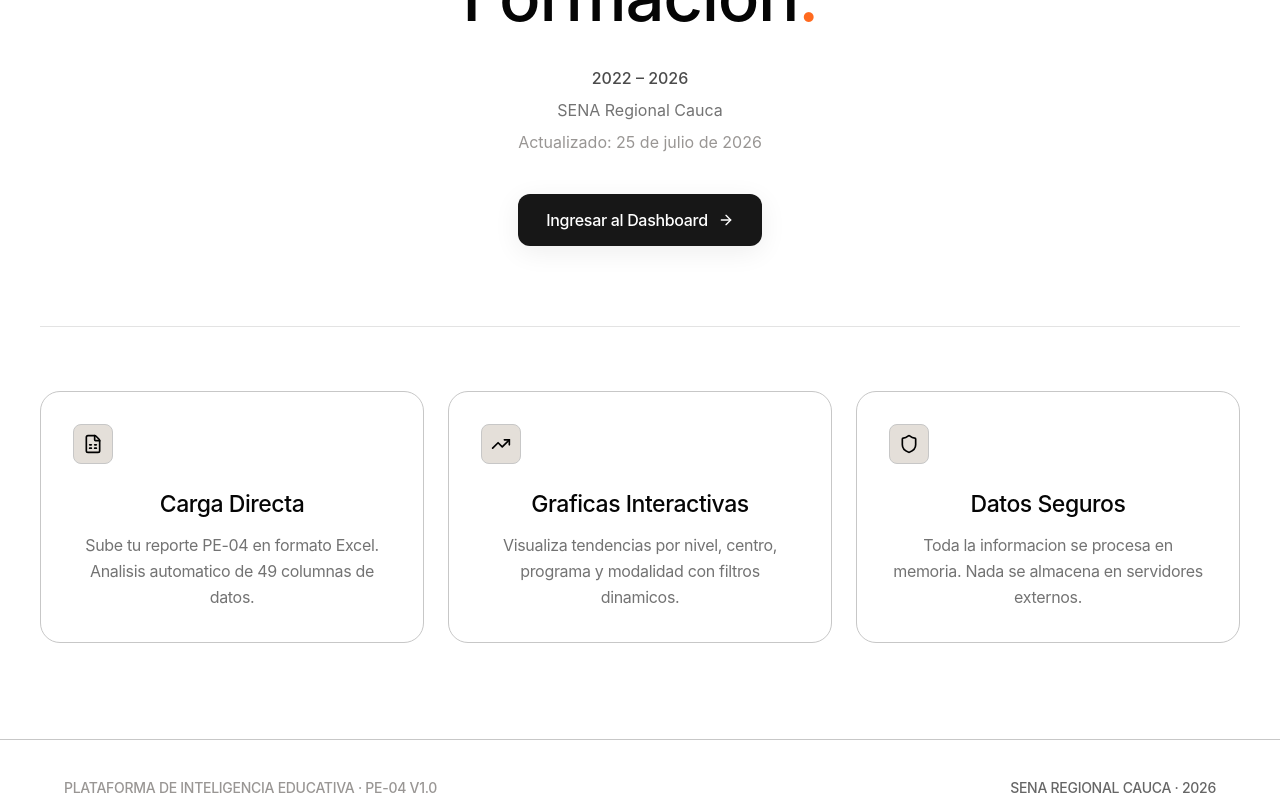
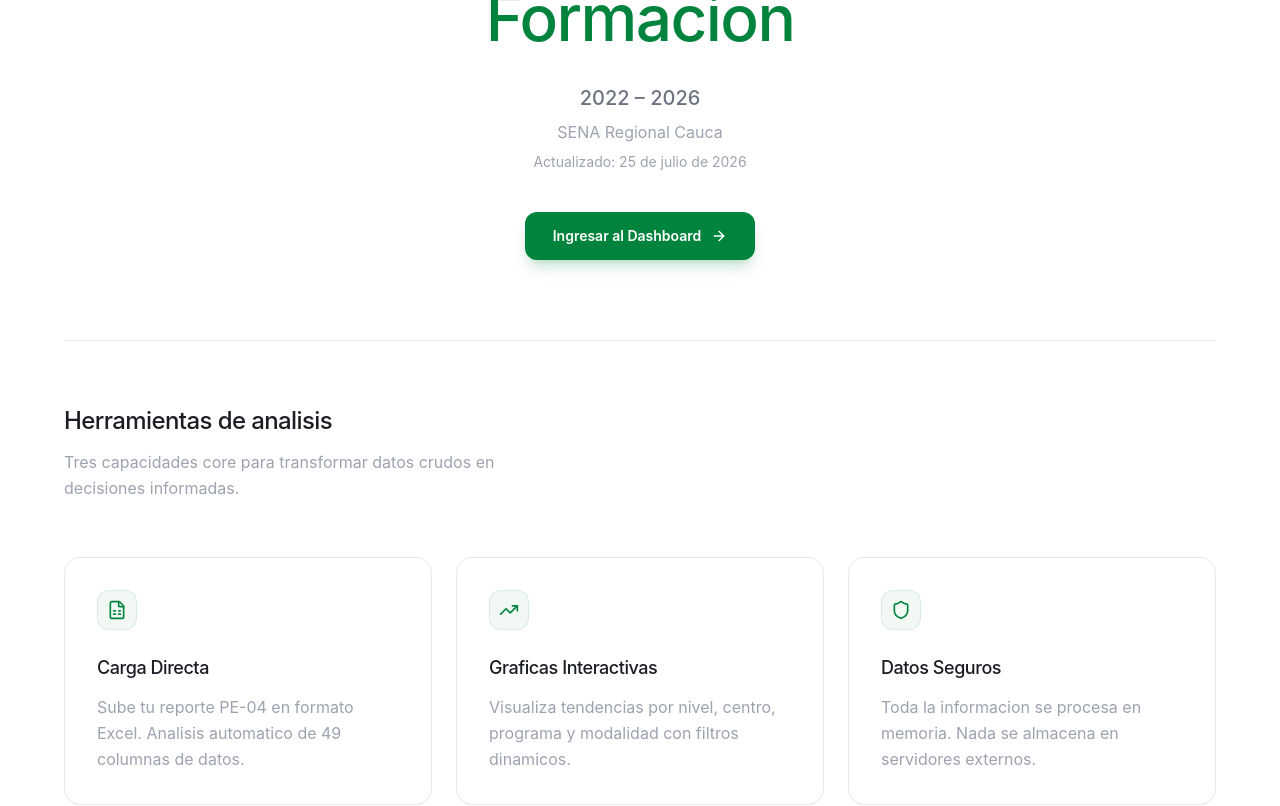
Before and after one commit to Andrestrujillow/PROYECTO-P0-4-SENA, a React (Vite) app in the folder client/: page / in a window 1280 px wide. Shown: the part 260-1066 px from the top of the page. Built offline with nearby package versions, Linux system fonts and the light colour scheme.

Commit message:
fix(landing): align colors with dashboard palette

```diff
--- a/client/src/pages/Inicio/WelcomePage.tsx
+++ b/client/src/pages/Inicio/WelcomePage.tsx
@@ -29,31 +29,31 @@
   const year = new Date().getFullYear();
 
   return (
-    <div className="min-h-dvh flex flex-col bg-white">
-      {/* ── Hero + Features unified flow ── */}
-      <section className="flex flex-col items-center px-6 py-16 lg:py-24 text-center">
+    <div className="min-h-dvh flex flex-col bg-surface">
+      {/* ── Hero ── */}
+      <section className="flex flex-col items-center px-6 pt-20 pb-16 lg:pt-28 lg:pb-20 text-center">
         <div className="w-full max-w-3xl mx-auto">
           {/* Badge */}
-          <p className="editorial-caption mb-8">
+          <p className="inline-flex items-center gap-2 px-4 py-1.5 rounded-full bg-sena-green-50 border border-sena-green-100 text-xs font-semibold tracking-wide uppercase text-sena-green mb-8">
             Servicio Nacional de Aprendizaje
           </p>
 
           {/* Headline */}
-          <h1 className="editorial-display leading-[1.08] mb-8">
+          <h1 className="text-[clamp(36px,8vw,64px)] font-medium leading-[1.08] tracking-tight text-text-primary mb-8">
             Reporte Ofertas de
             <br />
-            Formacion<span className="text-editorial-ember">.</span>
+            <span className="text-sena-green">Formacion</span>
           </h1>
 
           {/* Subtitle */}
           <div className="flex flex-col items-center gap-2 mb-10">
-            <span className="text-editorial-subheading font-medium text-editorial-iron">
+            <span className="text-xl font-medium text-text-secondary">
               {year - 4} &ndash; {year}
             </span>
-            <span className="text-editorial-body text-editorial-slate">
+            <span className="text-base text-text-muted">
               SENA Regional Cauca
             </span>
-            <span className="text-editorial-caption text-editorial-stone">
+            <span className="text-sm text-text-muted">
               Actualizado:{" "}
               {new Date().toLocaleDateString("es-CO", {
                 year: "numeric",
@@ -66,43 +66,55 @@
           {/* CTA */}
           <button
             onClick={() => navigate("/dashboard")}
-            className="editorial-btn-primary"
+            className="inline-flex items-center gap-2.5 px-7 py-3.5 rounded-xl bg-sena-green text-white font-semibold text-sm shadow-lg shadow-sena-green/20 hover:bg-sena-green-hover hover:-translate-y-0.5 hover:shadow-xl transition-all duration-200"
           >
             Ingresar al Dashboard
             <ArrowRight className="w-4 h-4" />
           </button>
         </div>
+      </section>
 
-        {/* ── Divider ── */}
-        <div className="w-full max-w-[1200px] mx-auto mt-20 mb-16">
-          <div className="h-px bg-editorial-fog/50" />
+      {/* ── Features ── */}
+      <section className="w-full max-w-[1200px] mx-auto px-6 pb-20 lg:pb-28">
+        <div className="h-px bg-border mb-16" />
+
+        <div className="max-w-lg mb-14">
+          <h2 className="text-2xl font-medium tracking-tight text-text-primary mb-3">
+            Herramientas de analisis
+          </h2>
+          <p className="text-base text-text-muted leading-relaxed">
+            Tres capacidades core para transformar datos crudos en decisiones
+            informadas.
+          </p>
         </div>
 
-        {/* ── Features ── */}
-        <div className="w-full max-w-[1200px] mx-auto">
         <div className="grid grid-cols-1 md:grid-cols-3 gap-6">
           {features.map(({ icon: Icon, title, body }) => (
-              <div key={title} className="editorial-feature-card">
-                <div className="editorial-feature-icon">
-                  <Icon className="w-5 h-5 text-editorial-charcoal" />
+            <div
+              key={title}
+              className="bg-surface border border-border rounded-2xl p-8 transition-shadow hover:shadow-card"
+            >
+              <div className="w-10 h-10 rounded-xl bg-sena-green-50 border border-sena-green-100 flex items-center justify-center">
+                <Icon className="w-5 h-5 text-sena-green" />
               </div>
-                <h3 className="editorial-heading-sm mt-6 mb-3">{title}</h3>
-                <p className="editorial-body text-editorial-slate leading-relaxed">
+              <h3 className="text-lg font-medium tracking-tight text-text-primary mt-6 mb-3">
+                {title}
+              </h3>
+              <p className="text-base text-text-muted leading-relaxed">
                 {body}
               </p>
             </div>
           ))}
         </div>
-        </div>
       </section>
 
       {/* ── Footer ── */}
-      <footer className="w-full border-t border-editorial-fog mt-auto">
+      <footer className="w-full border-t border-border mt-auto">
         <div className="max-w-[1200px] mx-auto px-6 py-10 flex flex-col sm:flex-row items-center justify-between gap-4">
-          <p className="editorial-caption text-editorial-stone">
+          <p className="text-xs font-semibold tracking-wide uppercase text-text-muted">
             Plataforma de Inteligencia Educativa &middot; PE-04 v1.0
           </p>
-          <p className="editorial-caption text-editorial-pewter">
+          <p className="text-xs font-medium text-text-muted">
             SENA Regional Cauca &middot; {year}
           </p>
         </div>
```
Lines whose indentation alone changed are shown as unchanged.
